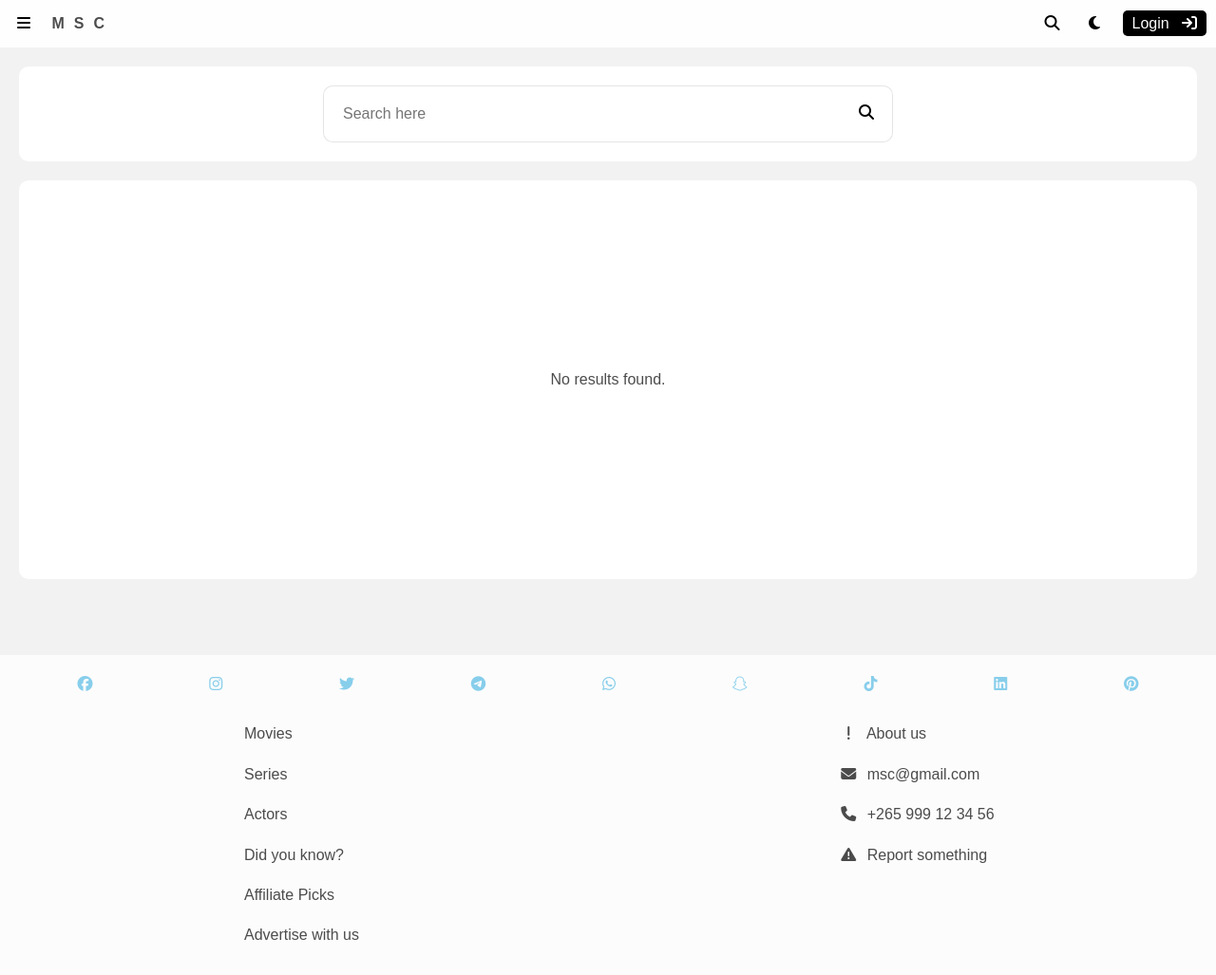
After one commit to SamuelPearsonAstraXa/movies_and_series_center, a Django app: page /search/ in a window 1280 px wide. The commit adds this page. Shown: the whole page at 95% size. Run offline with Django 5.2, Linux system fonts and the light colour scheme; data comes from the database, SQL or seed files in the repository; both versions use the stored data as it was after the commit; tables that the repository leaves empty hold one stand-in row (values such as "Sample post"); some libraries are stand-ins or nearby versions.

Commit message:
Implemented the search functionality of the web

```diff
--- a/accounts/forms.py
+++ b/accounts/forms.py
@@ -1,6 +1,10 @@
 from django.contrib.auth.forms import UserCreationForm, UserChangeForm
 from .models import CustomUser
 from django import forms
+
+class LoginForm(forms.Form):
+    username = forms.CharField(widget=forms.TextInput(attrs={'autocomplete':'off'}))
+    password = forms.CharField(widget=forms.PasswordInput(attrs={'autocomplete':'new-password'}))
 
 class EditUserProfileForm(forms.ModelForm):
     class Meta:
--- a/accounts/views.py
+++ b/accounts/views.py
@@ -9,6 +9,7 @@ from series.models import Series, Episode
 from core.models import DidYouKnow, TopStory
 from celebrities.models import Celebrity
 from actors.models import Actor
+import json
 
 from .models import CustomUser
 from .forms import CustomUserCreationForm, CustomUserChangeForm, EditUserProfileForm
@@ -73,7 +74,7 @@ class UserLoginView(LoginView):
 
     def form_invalid(self, form):
         if self.request.headers.get('X-Requested-With') == 'XMLHttpRequest':
-            return JsonResponse({'success': False, 'error': form.errors}, status=400)
+            return JsonResponse({'success': False, 'error': form.errors.get_json_data()}, status=400)
         return super().form_invalid(form)
 
     def get_context_data(self, **kwargs):
--- /dev/null
+++ b/core/static/core/css/search.css
@@ -0,0 +1,95 @@
+main{
+    padding: 2rem;
+    color:var(--dark-gray);
+}
+
+header{
+    background-color: white;
+    border-radius: 1rem;
+    padding: 2rem;
+}
+
+header form{
+    width: 50%;
+    min-width: 50rem;
+    margin: auto;
+    position: relative;
+}
+
+header input{
+    padding: 2rem;
+    padding-right: 6rem;
+    border-radius: 1rem;
+    border: 1px solid rgba(0, 0, 0, 0.1);
+    outline: none;
+    width: 100%;
+}
+
+header input:focus,
+header input:hover{
+    background-color: rgba(135, 207, 235, 0.1);
+}
+
+header button{
+    cursor: default;
+    background-color: transparent;
+    border: none;
+    position: absolute;
+    top: 2rem;
+    right: 2rem;
+}
+
+header button i{
+    cursor: default;
+}
+
+.search-results{
+    padding: 1rem;
+    border-radius: 1rem;
+    background-color: white;
+    margin-top: 2rem;
+    display: grid;
+    gap: 2rem;
+}
+
+.search-results h2 span{
+    font-style: italic;
+    opacity: 0.5;
+}
+
+.movies-results{
+    border-radius: 1rem;
+    padding: 1rem;
+    background-color: rgba(135, 207, 235, 0.1);
+}
+
+.series-results{
+    border-radius: 1rem;
+    padding: 1rem;
+    background-color: rgba(135, 207, 235, 0.1);
+}
+
+.actors-results{
+    border-radius: 1rem;
+    padding: 1rem;
+    background-color: rgba(135, 207, 235, 0.1);
+}
+
+.facts-results{
+    border-radius: 1rem;
+    padding: 1rem;
+    background-color: rgba(135, 207, 235, 0.1);
+}
+
+.celebrities-results{
+    border-radius: 1rem;
+    padding: 1rem;
+    background-color: rgba(135, 207, 235, 0.1);
+}
+
+.no-results{
+    height: 50dvh;
+    display: flex;
+    justify-content: center;
+    align-items: center;
+}
--- /dev/null
+++ b/core/templates/core/search.html
@@ -0,0 +1,56 @@
+{% extends 'layout.html' %}
+
+{% load static %}
+
+{% block title %}
+Home
+{% endblock title %}
+
+{% block styles %}
+<link rel="stylesheet" href="{% static 'core/css/search.css' %}">
+{% endblock styles %}
+
+{% block scripts %}
+{% endblock scripts %}
+
+{% block content %}
+<main>
+    <header>
+        <div class="search-form">
+            <form action="" method="get">
+                <input type="search" name="search_query" id="search-query" placeholder="Search here">
+                <button type="submit"><i class="fas fa-search"></i></button>
+            </form>
+        </div>
+    </header>
+
+    <!-- Search results -->
+    <section class="search-results">
+        {% if searched %}
+            {% if total_results_count > 0 %}
+                <section class="movies-results">
+                    <h2>Movies <span>({{ movies.count }})</span></h2>
+                </section>
+
+                <section class="series-results">
+                    <h2>Series <span>({{ series.count }})</span></h2>
+                </section>
+
+                <section class="actors-results">
+                    <h2>Actors <span>({{ actors.count }})</span></h2>
+                </section>
+
+                <section class="facts-results">
+                    <h2>Facts <span>({{ facts.count }})</span></h2>
+                </section>
+
+                <section class="celebrities-results">
+                    <h2>Celebrities <span>({{ celebrities.count }})</span></h2>
+                </section>
+            {% else %}
+                <p class="no-results">No results found.</p>
+            {% endif %}
+        {% endif %}
+    </section>
+</main>
+{% endblock content %}
--- a/core/urls.py
+++ b/core/urls.py
@@ -4,5 +4,6 @@ from . import views
 app_name = 'core'
 
 urlpatterns = [
-    path('', views.HomeView.as_view(), name='home')
+    path('', views.HomeView.as_view(), name='home'),
+    path('search/', views.SearchView.as_view(), name='search'),
 ]
--- a/core/views.py
+++ b/core/views.py
@@ -1,10 +1,42 @@
 from django.shortcuts import render
 from django.utils import timezone
 from datetime import timedelta
-from django.views.generic import TemplateView
+from django.views.generic import TemplateView, ListView
 from .models import BannerVideo, TopStory, DidYouKnow
 from movies.models import Movie
 from series.models import Series
+from actors.models import Actor
+from celebrities.models import Celebrity
+
+class SearchView(ListView):
+    model = Movie
+    template_name = 'core/search.html'
+    paginate_by = 50
+
+    def get_context_data(self, **kwargs):
+        context = super().get_context_data(**kwargs)
+
+        sq = str(self.request.GET.get('search_query')).rstrip()
+
+        if sq:
+            context['searched'] = True
+
+            movies = Movie.objects.filter(title__icontains=sq)
+            series = Series.objects.filter(title__icontains=sq)
+            actors = Actor.objects.filter(name__icontains=sq)
+            facts = DidYouKnow.objects.filter(text__icontains=sq)
+            celebrities = Celebrity.objects.filter(name__icontains=sq)
+            total_results_count = celebrities.count() + facts.count() + actors.count() + series.count() + movies.count()
+
+            context['movies'] = movies
+            context['series'] = series
+            context['actors'] = actors
+            context['facts'] = facts
+            context['celebrities'] = celebrities
+            context['total_results_count'] = total_results_count
+
+        context['title'] = 'Search'
+        return context
 
 class HomeView(TemplateView):
     template_name = 'core/index.html'
--- a/static/css/navbars.css
+++ b/static/css/navbars.css
@@ -99,8 +99,7 @@ i{
     border-radius: 5px;
 }
 
-#main-navbar .right-links .login-link i,
-form button i{
+#main-navbar .right-links .login-link i{
     color: white;
 }
 
--- a/templates/layout.html
+++ b/templates/layout.html
@@ -44,7 +44,7 @@
         <div id="search-div">
             <div class="search-wrapper">
                 <button id="close-search-div-btn" class="mini-btns close-search-btn"><i class="fas fa-close"></i></button>
-                <form action="" method="get">
+                <form action="{% url 'core:search' %}" method="get">
                     <input type="search" name="search_query" id="search_query" placeholder="Search for something">
                     <button type="submit"><i class="fas fa-search"></i></button>
                 </form>
--- a/templates/registration/login.html
+++ b/templates/registration/login.html
@@ -21,7 +21,7 @@ Login
             <h1>MSC Login</h1>
             <section class="form-container">
                 <div class="login-form" id="login-form">
-                    <form method="post" novalidate id="user-login-form">
+                    <form method="post" autocomplete="off" novalidate id="user-login-form">
                         {% csrf_token %}
                         <div>
                             <!-- <label for="id_username">{{ form.username.label }}</label> -->
```
Also changed, not shown: accounts/static/accounts/js/login.js (+6 -3 lines), accounts/static/accounts/js/register.js (+8 -6 lines), db.sqlite3.
